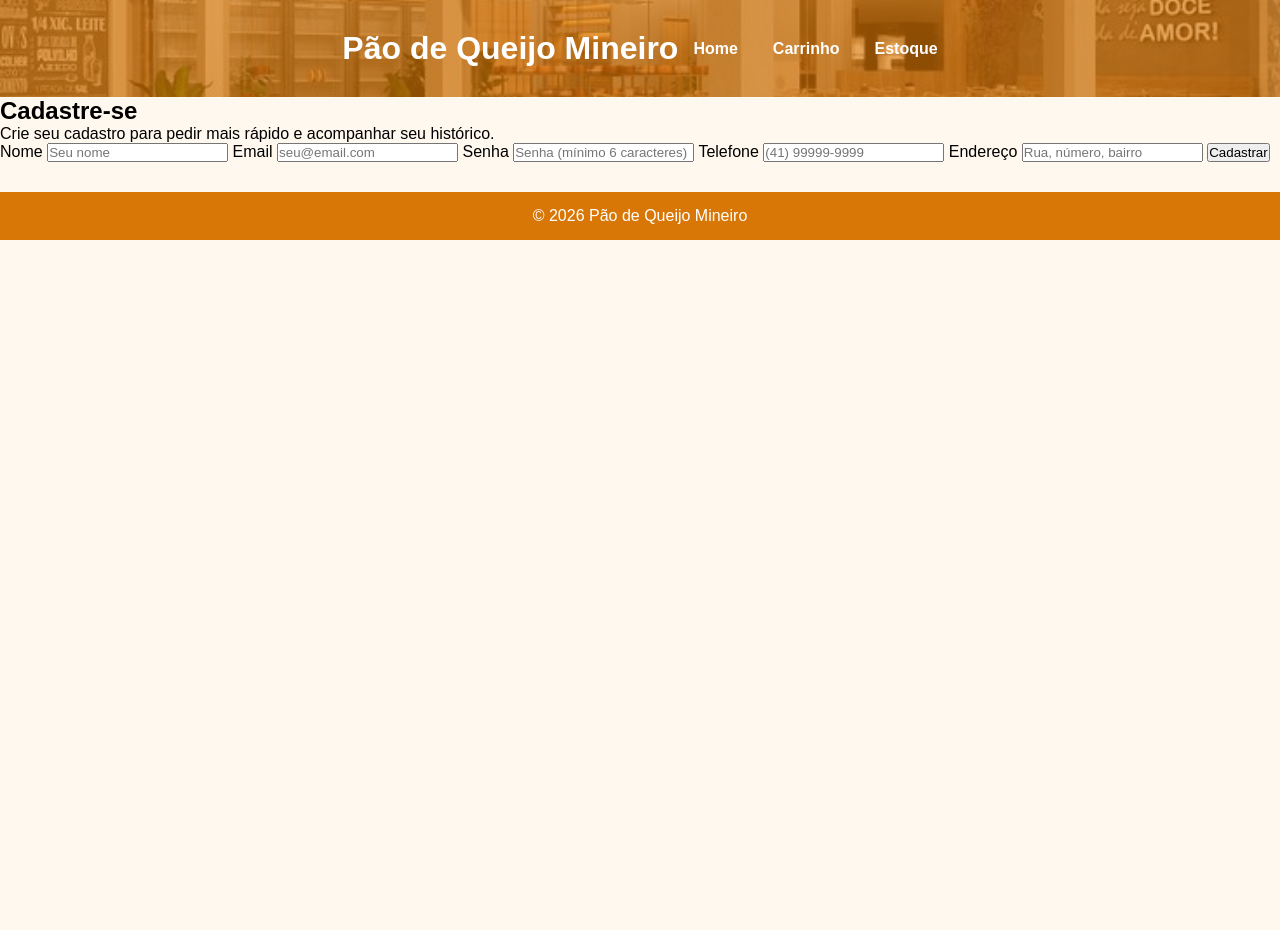
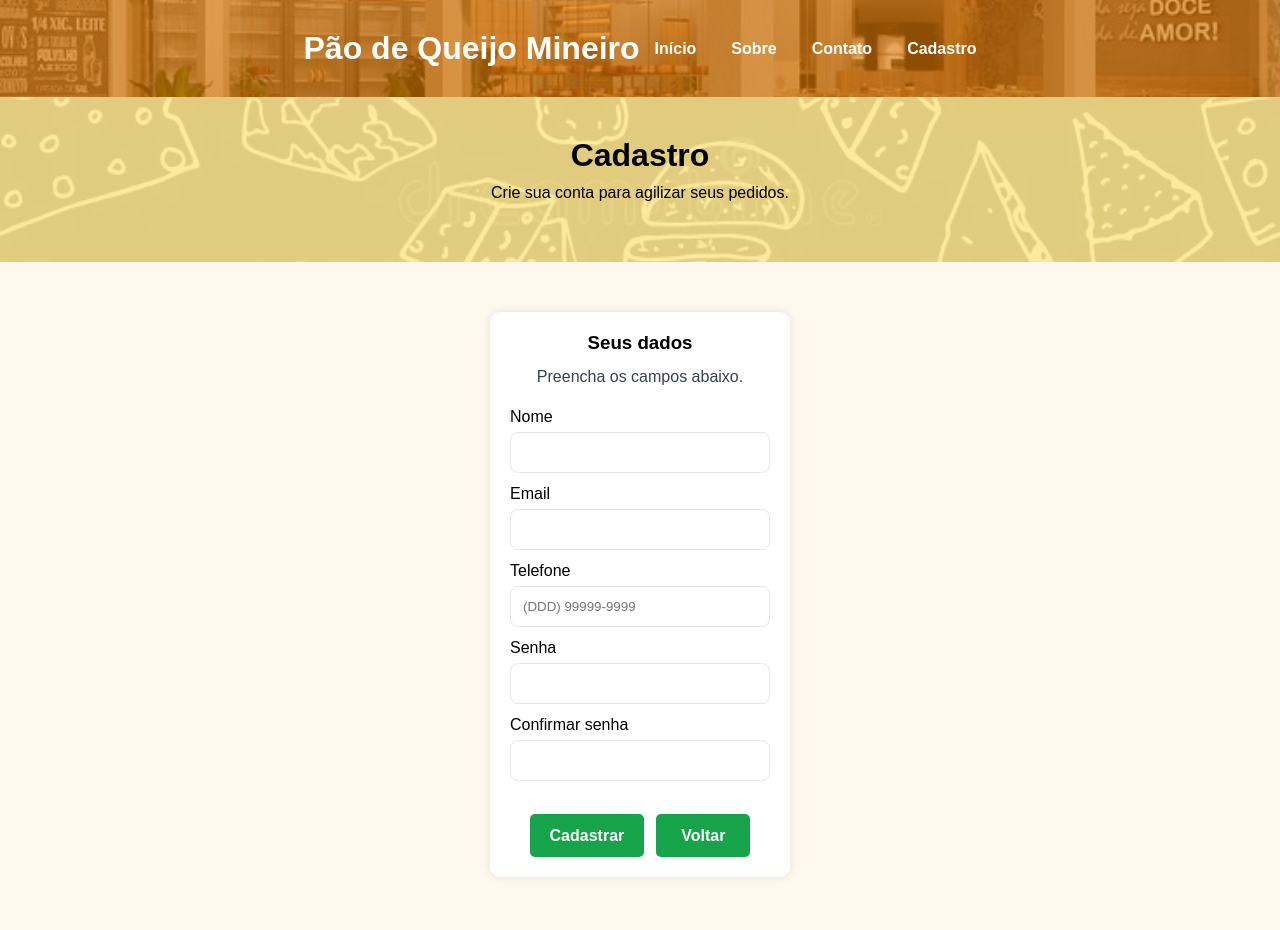
Before and after one commit to emilyfrancisconi/html, a plain HTML site: page pão-de-queijo/cadastro.html in a window 1280 px wide. Shown: the top 930 px of the page. Before the commit the page ends 800 px from the top, so only its background shows below. Drawn offline with Linux system fonts and the light colour scheme.

Commit message:
Add files via upload

```diff
--- a/pão-de-queijo/cadastro.html
+++ b/pão-de-queijo/cadastro.html
@@ -12,41 +12,75 @@
     <h1>Pão de Queijo Mineiro</h1>
 
     <nav>
-        <a href="index.html">Home</a>
-        <a href="proxima.html">Carrinho</a>
-        <a href="estoque.html">Estoque</a>
+        <a href="index.html">Início</a>
+        <a href="sobre.html">Sobre</a>
+        <a href="contato.html">Contato</a>
+        <a href="cadastro.html">Cadastro</a>
     </nav>
 </header>
 
-<section class="cadastro">
-    <h2>Cadastre-se</h2>
-    <p>Crie seu cadastro para pedir mais rápido e acompanhar seu histórico.</p>
+<section class="banner">
+    <h2>Cadastro</h2>
+    <p>Crie sua conta para agilizar seus pedidos.</p>
+</section>
 
-    <form id="form-cadastro">
-        <label for="nome-usuario">Nome</label>
-        <input id="nome-usuario" type="text" placeholder="Seu nome" required>
+<section id="cadastro" style="padding:50px 20px; text-align:center; max-width:900px; margin:0 auto;">
+    <div class="produto" style="max-width:520px; margin:0 auto;">
+        <h3>Seus dados</h3>
+        <p style="margin-top:6px; color:#374151; line-height:1.6;">
+            Preencha os campos abaixo.
+        </p>
 
-        <label for="email-usuario">Email</label>
-        <input id="email-usuario" type="email" placeholder="seu@email.com" required>
+        <form style="margin-top:18px;" onsubmit="return false;">
+            <div style="display:flex; flex-direction:column; gap:12px; text-align:left;">
+                <label>
+                    Nome
+                    <input required type="text" name="nome" autocomplete="name"
+                        style="width:100%; margin-top:6px; padding:12px; border-radius:8px; border:1px solid #e5e7eb; outline:none;" />
+                </label>
 
-        <label for="senha-usuario">Senha</label>
-        <input id="senha-usuario" type="password" placeholder="Senha (mínimo 6 caracteres)" minlength="6" required>
+                <label>
+                    Email
+                    <input required type="email" name="email" autocomplete="email"
+                        style="width:100%; margin-top:6px; padding:12px; border-radius:8px; border:1px solid #e5e7eb; outline:none;" />
+                </label>
 
-        <label for="telefone-usuario">Telefone</label>
-        <input id="telefone-usuario" type="tel" placeholder="(41) 99999-9999" required>
+                <label>
+                    Telefone
+                    <input required type="tel" name="telefone" autocomplete="tel" placeholder="(DDD) 99999-9999"
+                        style="width:100%; margin-top:6px; padding:12px; border-radius:8px; border:1px solid #e5e7eb; outline:none;" />
+                </label>
 
-        <label for="endereco-usuario">Endereço</label>
-        <input id="endereco-usuario" type="text" placeholder="Rua, número, bairro" required>
+                <label>
+                    Senha
+                    <input required type="password" name="senha" autocomplete="new-password"
+                        style="width:100%; margin-top:6px; padding:12px; border-radius:8px; border:1px solid #e5e7eb; outline:none;" minlength="6" />
+                </label>
 
-        <button type="submit">Cadastrar</button>
-        <p id="mensagem-cadastro" class="mensagem"></p>
-    </form>
+                <label>
+                    Confirmar senha
+                    <input required type="password" name="confirmarSenha" autocomplete="new-password"
+                        style="width:100%; margin-top:6px; padding:12px; border-radius:8px; border:1px solid #e5e7eb; outline:none;" minlength="6" />
+                </label>
+            </div>
+
+            <div style="display:flex; gap:12px; margin-top:18px; justify-content:center; flex-wrap:wrap;">
+                <button class="botao-proxima" type="submit" style="border:none;">
+                    Cadastrar
+                </button>
+
+                <a href="index.html" class="botao-proxima" style="background:#16a34a;">
+                    Voltar
+                </a>
+            </div>
+
+        </form>
+    </div>
 </section>
 
 <footer>
     <p>© 2026 Pão de Queijo Mineiro</p>
 </footer>
 
-<script src="script.js"></script>
 </body>
 </html>
--- a/pão-de-queijo/style.css
+++ b/pão-de-queijo/style.css
@@ -266,7 +266,7 @@ nav a{
     content:"";
     position:absolute;
     inset:0;
-    /* Fundo com imagem na "banner" (subtítulo da página inicial) */
+    /* Fundo com imagem no "banner" (subtítulo da página inicial) */
     background-image:url("imagens/teste-padrão-do-queijo-fundo-sem-emenda-com-queijo-diferente-tirado-mão-71455274.webp");
     background-size:cover;
     background-position:center;
```
Also changed, not shown: pão-de-queijo/index.html (+11 -4 lines).
